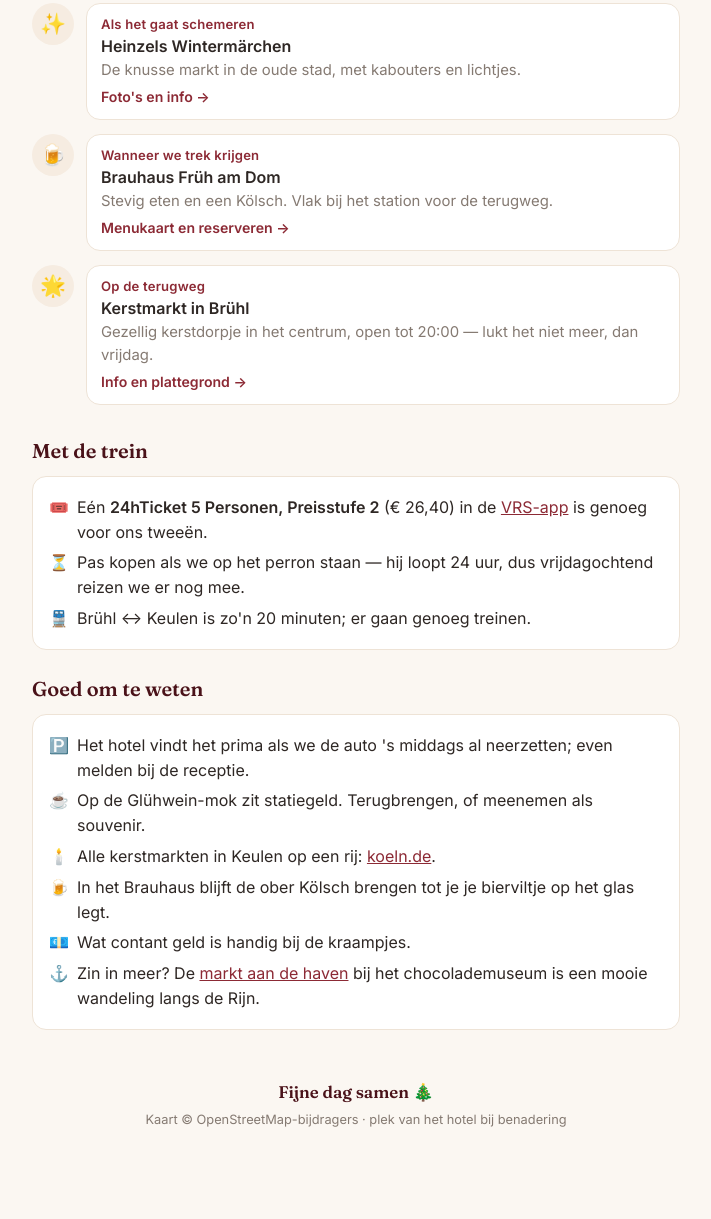
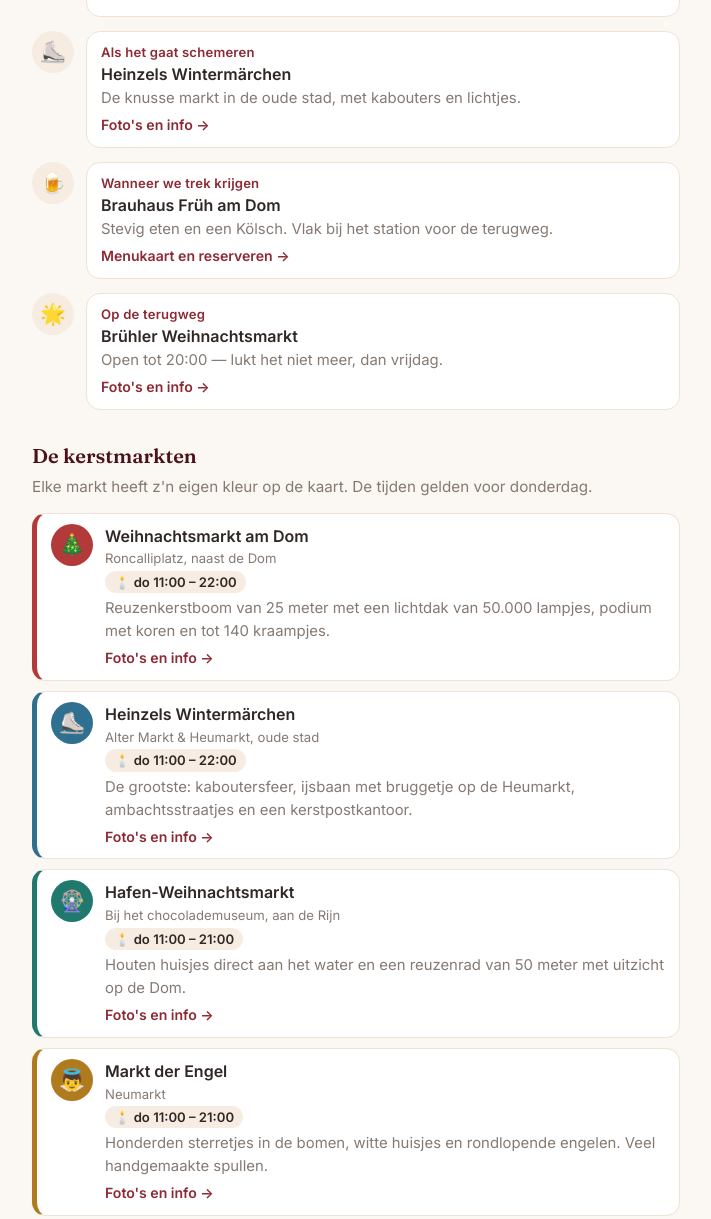
Before and after one commit to ttdekker/vakantie2026, a plain HTML site: page keulen/index.html in a window 1280 px wide. Shown: the part 1310-2529 px from the top of the page, without its empty margins (284-995 px from the left). Before the commit the page ends 2484 px from the top, so only its background shows below. Drawn offline with Linux system fonts and the light colour scheme.

Commit message:
Keulen: kerstmarkten herkenbaar op kaart met openingstijden, kenmerken en links
Co-Authored-By: Claude Opus 5.5 <noreply@anthropic.com>
Claude-Session: https://claude.ai/code/session_01Lsz6TYUsipaMUyZUYb2gJb

```diff
--- a/keulen/index.html
+++ b/keulen/index.html
@@ -46,6 +46,14 @@
   a{color:var(--red)}
   footer{color:var(--muted);font-size:.8rem;text-align:center;padding:24px 16px 44px}
   footer .wish{font:600 1.05rem Fraunces,Georgia,serif;color:var(--deep);display:block;margin-bottom:8px}
+  .legend{display:flex;flex-wrap:wrap;gap:6px 14px;font-size:.82rem;color:var(--muted);margin:-14px 0 20px}
+  .mk{display:grid;gap:10px}
+  .mcard{display:flex;gap:12px;background:var(--card);border:1px solid var(--line);border-left:5px solid var(--c);border-radius:14px;padding:10px 14px;cursor:pointer}
+  .mcard .ico{background:var(--c);color:#fff}
+  .mcard .hrs{display:inline-block;background:#f6ece1;border-radius:999px;padding:1px 9px;font-size:.82rem;font-weight:600;margin:2px 0 4px}
+  .mcard .where{font-size:.82rem;color:var(--muted)}
+  .tag{display:inline-block;font-size:.72rem;font-weight:600;color:#fff;background:var(--c);border-radius:999px;padding:0 7px;margin-left:6px;vertical-align:2px}
+  .mpin{border-radius:50%;width:34px;height:34px;display:grid;place-items:center;font-size:18px;border:2px solid #fff;box-shadow:0 2px 6px rgba(0,0,0,.3)}
   .pin{background:#fff;border-radius:50%;width:34px;height:34px;display:grid;place-items:center;font-size:18px;border:2px solid var(--red);box-shadow:0 2px 6px rgba(0,0,0,.25)}
 </style>
 </head>
@@ -57,11 +65,16 @@
   <p>Glühwein, lichtjes en een Kölsch — en 's avonds nog even de kerstmarkt in Brühl.</p>
 </header>
 <main>
-  <div id="map" role="img" aria-label="Kaart met de plekken van de dag"></div>
+  <div id="map" role="img" aria-label="Kaart met de plekken van de dag en de kerstmarkten"></div>
+  <div class="legend"><span>⚪ wit rondje = onderweg</span><span>🎨 gekleurd = kerstmarkt</span><span>┅ gestippeld = trein</span></div>
 
   <h2>Wat we zouden kunnen doen</h2>
   <p class="sub">Allemaal ideeën, niks moet. Tik op een plek om hem op de kaart te zien.</p>
   <ol class="day" id="day"></ol>
+
+  <h2>De kerstmarkten</h2>
+  <p class="sub">Elke markt heeft z'n eigen kleur op de kaart. De tijden gelden voor donderdag.</p>
+  <div class="mk" id="markets"></div>
 
   <h2>Met de trein</h2>
   <div class="card"><ul>
@@ -77,7 +90,6 @@
     <li data-i="🕯️">Alle kerstmarkten in Keulen op een rij: <a target="_blank" rel="noopener" href="https://www.koeln.de/weihnachten/weihnachtsmaerkte-koeln">koeln.de</a>.</li>
     <li data-i="🍺">In het Brauhaus blijft de ober Kölsch brengen tot je je bierviltje op het glas legt.</li>
     <li data-i="💶">Wat contant geld is handig bij de kraampjes.</li>
-    <li data-i="⚓">Zin in meer? De <a target="_blank" rel="noopener" href="https://www.koeln.de/weihnachten/weihnachtsmaerkte-koeln/hafen-weihnachtsmarkt/">markt aan de haven</a> bij het chocolademuseum is een mooie wandeling langs de Rijn.</li>
   </ul></div>
 </main>
 <footer>
@@ -87,30 +99,77 @@
 
 <script src="../vendor/leaflet/leaflet.js"></script>
 <script>
+const K = "https://www.koeln.de/weihnachten/weihnachtsmaerkte-koeln/";
+const MARKETS = {
+  dom:   {i:"🎄", c:"#b23a3a", n:"Weihnachtsmarkt am Dom", where:"Roncalliplatz, naast de Dom", hrs:"11:00 – 22:00", ll:[50.9405848,6.9577967],
+          f:"Reuzenkerstboom van 25 meter met een lichtdak van 50.000 lampjes, podium met koren en tot 140 kraampjes.", url:K+"weihnachtsmarkt-am-koelner-dom/"},
+  heinz: {i:"⛸️", c:"#2f6f8f", n:"Heinzels Wintermärchen", where:"Alter Markt & Heumarkt, oude stad", hrs:"11:00 – 22:00", ll:[50.9370955,6.9602779],
+          f:"De grootste: kaboutersfeer, ijsbaan met bruggetje op de Heumarkt, ambachtsstraatjes en een kerstpostkantoor.", url:K+"weihnachtsmarkt-altstadt/"},
+  hafen: {i:"🎡", c:"#1f7a6d", n:"Hafen-Weihnachtsmarkt", where:"Bij het chocolademuseum, aan de Rijn", hrs:"11:00 – 21:00", ll:[50.9322,6.9641],
+          f:"Houten huisjes direct aan het water en een reuzenrad van 50 meter met uitzicht op de Dom.", url:K+"hafen-weihnachtsmarkt/"},
+  engel: {i:"👼", c:"#b07a1f", n:"Markt der Engel", where:"Neumarkt", hrs:"11:00 – 21:00", ll:[50.9360,6.9475],
+          f:"Honderden sterretjes in de bomen, witte huisjes en rondlopende engelen. Veel handgemaakte spullen.", url:K+"weihnachtsmarkt-neumarkt/"},
+  niko:  {i:"🎅", c:"#7a3b8f", n:"Nikolausdorf", where:"Rudolfplatz, bij de oude stadspoort", hrs:"11:00 – 21:00 (Glühwein tot 22:00)", ll:[50.93635,6.94043],
+          f:"Vakwerkhuisjes voor de middeleeuwse Hahnentorburg; Sinterklaas loopt rond tussen 16:30 en 17:30.", url:K+"weihnachtsmarkt-rudolfplatz/"},
+  park:  {i:"🌳", c:"#4f6b3a", n:"Weihnachtsmarkt im Stadtgarten", where:"Stadtgarten, Belgisch Kwartier", hrs:"16:00 – 21:30", ll:[50.9417,6.9352],
+          f:"Klein en hip onder de bomen: wisselende ontwerpers, wijnboeren-Glühwein en vegan eten.", url:K+"weihnachtsmarkt-stadtgarten/"},
+  bruehl:{i:"🌟", c:"#a0522d", n:"Brühler Weihnachtsmarkt", where:"Centrum Brühl, Marktplatz", hrs:"11:00 – 20:00", ll:[50.8292,6.9048], tag:"bij het hotel",
+          f:"Gezellig kerstdorpje met de grote kerstboom op de Marktplatz.", url:"https://wepag.de/bruehler-weihnachtsmarkt/"}
+};
+
 const STOPS = [
   {i:"🏨", w:"Rond het middaguur", n:"Auto bij het hotel", note:"Hotel am Stern, Uhlstraße. Daarna rustig naar het station wandelen.", ll:[50.8262,6.9065], url:"http://www.hotel-am-stern.de/", lbl:"Hotel am Stern"},
   {i:"🚆", w:"Als we er klaar voor zijn", n:"Trein vanuit Brühl", note:"Kaartje in de app, en hup naar Köln Hbf.", ll:[50.8287741,6.9129176], url:"https://www.vrs.de/en/tickets/ticket-assortment/24hourticket", lbl:"Over het 24-uursticket"},
   {i:"⛪", w:"Bij aankomst", n:"De Dom", note:"Pal naast het station. Rondkijken binnen gaat sinds kort met een kaartje (online of aan de kassa op de Roncalliplatz, tot 17:30). Even een kaarsje opsteken via de noordingang mag gratis.", ll:[50.9412784,6.9582814], url:"https://www.koelner-dom.de/", lbl:"Kölner Dom"},
-  {i:"🎄", w:"In de middag", n:"Kerstmarkt bij de Dom", note:"Eerste Glühwein en iets lekkers — op donderdag lekker rustig.", ll:[50.9405848,6.9577967], url:"https://www.koeln.de/weihnachten/weihnachtsmaerkte-koeln/weihnachtsmarkt-am-koelner-dom/", lbl:"Foto's en info"},
-  {i:"✨", w:"Als het gaat schemeren", n:"Heinzels Wintermärchen", note:"De knusse markt in de oude stad, met kabouters en lichtjes.", ll:[50.9370955,6.9602779], url:"https://www.koeln.de/weihnachten/weihnachtsmaerkte-koeln/weihnachtsmarkt-altstadt/", lbl:"Foto's en info"},
+  {m:"dom",   w:"In de middag", note:"Eerste Glühwein en iets lekkers — op donderdag lekker rustig."},
+  {m:"heinz", w:"Als het gaat schemeren", note:"De knusse markt in de oude stad, met kabouters en lichtjes."},
   {i:"🍺", w:"Wanneer we trek krijgen", n:"Brauhaus Früh am Dom", note:"Stevig eten en een Kölsch. Vlak bij het station voor de terugweg.", ll:[50.9398732,6.9569441], url:"https://www.frueh-am-dom.de/", lbl:"Menukaart en reserveren"},
-  {i:"🌟", w:"Op de terugweg", n:"Kerstmarkt in Brühl", note:"Gezellig kerstdorpje in het centrum, open tot 20:00 — lukt het niet meer, dan vrijdag.", ll:[50.8292,6.9048], url:"https://wepag.de/bruehler-weihnachtsmarkt/", lbl:"Info en plattegrond"}
-];
+  {m:"bruehl",w:"Op de terugweg", note:"Open tot 20:00 — lukt het niet meer, dan vrijdag."}
+].map(s=> s.m ? {...s, i:MARKETS[s.m].i, n:MARKETS[s.m].n, ll:MARKETS[s.m].ll, url:MARKETS[s.m].url, lbl:"Foto's en info"} : s);
 
 const map = L.map("map",{scrollWheelZoom:false});
 L.tileLayer("https://tile.openstreetmap.org/{z}/{x}/{y}.png",
   {maxZoom:19, attribution:'&copy; <a href="https://www.openstreetmap.org/copyright">OpenStreetMap</a>'}).addTo(map);
 
+const ext = (href,txt)=>`<a target="_blank" rel="noopener" href="${href}">${txt}</a>`;
+const route = ll => ext(`https://www.google.com/maps/dir/?api=1&destination=${ll.join(",")}`,"Route");
+const focus = (ll,mk)=>{ map.setView(ll,16); mk.openPopup(); document.getElementById("map").scrollIntoView({behavior:"smooth"}); };
+const notLink = e => !e.target.closest("a");
+
+// Kerstmarkten: gekleurde pins + kaartjes
+const mWrap = document.getElementById("markets");
+const mMarkers = {};
+for (const [id,m] of Object.entries(MARKETS)){
+  const icon = L.divIcon({className:"", html:`<div class="mpin" style="background:${m.c}">${m.i}</div>`, iconSize:[34,34], iconAnchor:[17,17]});
+  const mk = L.marker(m.ll,{icon, zIndexOffset:500}).addTo(map)
+    .bindTooltip(m.n,{direction:"top", offset:[0,-16]})
+    .bindPopup(`<b>${m.i} ${m.n}</b><br><i>Do ${m.hrs}</i><br>${m.f}<br>${ext(m.url,"Foto's en info")} · ${route(m.ll)}`);
+  mMarkers[id] = mk;
+  const d = document.createElement("div");
+  d.className = "mcard"; d.style.setProperty("--c", m.c);
+  d.innerHTML = `<div class="ico">${m.i}</div><div><div class="title">${m.n}${m.tag?`<span class="tag">${m.tag}</span>`:""}</div>
+    <div class="where">${m.where}</div><span class="hrs">🕯️ do ${m.hrs}</span><div class="note">${m.f}</div>
+    <a class="more" target="_blank" rel="noopener" href="${m.url}">Foto's en info →</a></div>`;
+  d.onclick = e=>{ if(notLink(e)) focus(m.ll, mk); };
+  mWrap.appendChild(d);
+}
+
+// Onze dag
 const day = document.getElementById("day");
-const markers = STOPS.map(s=>{
-  const icon = L.divIcon({className:"", html:`<div class="pin">${s.i}</div>`, iconSize:[34,34], iconAnchor:[17,17]});
-  const m = L.marker(s.ll,{icon}).addTo(map).bindPopup(`<b>${s.n}</b><br>${s.note}<br><a target="_blank" rel="noopener" href="${s.url}">${s.lbl}</a> · <a target="_blank" rel="noopener" href="https://www.google.com/maps/dir/?api=1&destination=${s.ll.join(",")}">Route</a>`);
+const all = Object.values(mMarkers);
+STOPS.forEach(s=>{
+  let mk;
+  if (s.m) mk = mMarkers[s.m];
+  else {
+    const icon = L.divIcon({className:"", html:`<div class="pin">${s.i}</div>`, iconSize:[34,34], iconAnchor:[17,17]});
+    mk = L.marker(s.ll,{icon}).addTo(map).bindPopup(`<b>${s.n}</b><br>${s.note}<br>${ext(s.url,s.lbl)} · ${route(s.ll)}`);
+    all.push(mk);
+  }
   const li = document.createElement("li");
   li.className = "stop";
   li.innerHTML = `<div class="ico">${s.i}</div><div class="body"><div class="when">${s.w}</div><div class="title">${s.n}</div><div class="note">${s.note}</div><a class="more" target="_blank" rel="noopener" href="${s.url}">${s.lbl} →</a></div>`;
-  li.onclick = (e)=>{ if(e.target.closest('a')) return; map.setView(s.ll,16); m.openPopup(); document.getElementById("map").scrollIntoView({behavior:"smooth"}); };
+  li.onclick = e=>{ if(notLink(e)) focus(s.ll, mk); };
   day.appendChild(li);
-  return m;
 });
 
 // Wandelen (rood) en trein (goud, gestippeld)
@@ -121,7 +180,18 @@ L.polyline([STOPS[0].ll, STOPS[1].ll], walk).addTo(map);
 L.polyline([STOPS[1].ll, hbf], train).addTo(map);
 L.polyline(STOPS.slice(2,6).map(s=>s.ll), walk).addTo(map);
 L.polyline([STOPS[1].ll, STOPS[6].ll, STOPS[0].ll], walk).addTo(map);
-map.fitBounds(L.featureGroup(markers).getBounds().pad(0.1));
+// Start ingezoomd op Keulen; knopjes om te wisselen
+const allB = L.featureGroup(all).getBounds().pad(0.1);
+const kolnB = L.latLngBounds(all.map(m=>m.getLatLng()).filter(ll=>ll.lat>50.9)).pad(0.12);
+map.fitBounds(kolnB);
+const Btn = L.Control.extend({options:{position:"topright"}, onAdd(){
+  const d = L.DomUtil.create("div","leaflet-bar");
+  d.innerHTML = '<a href="#" style="width:auto;padding:0 8px;font:600 12px Inter,sans-serif">Keulen</a><a href="#" style="width:auto;padding:0 8px;font:600 12px Inter,sans-serif">Hele dag</a>';
+  const [a,b] = d.querySelectorAll("a");
+  a.onclick = e=>{e.preventDefault(); map.fitBounds(kolnB);};
+  b.onclick = e=>{e.preventDefault(); map.fitBounds(allB);};
+  L.DomEvent.disableClickPropagation(d); return d; }});
+map.addControl(new Btn());
 
 // Een beetje sneeuw in de kop
 const snow = document.getElementById("snow");
```
